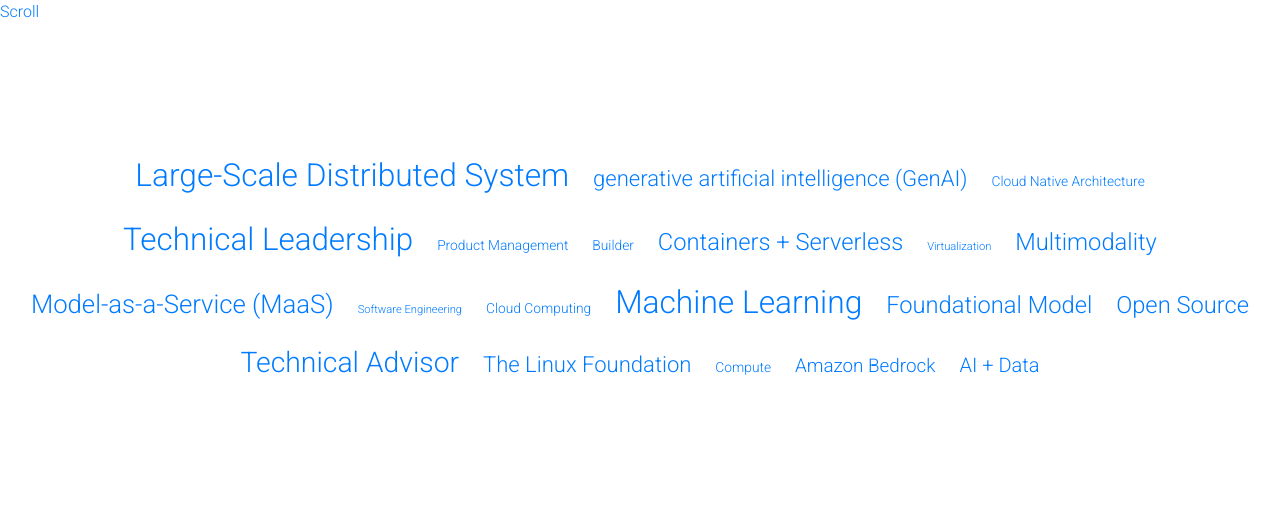
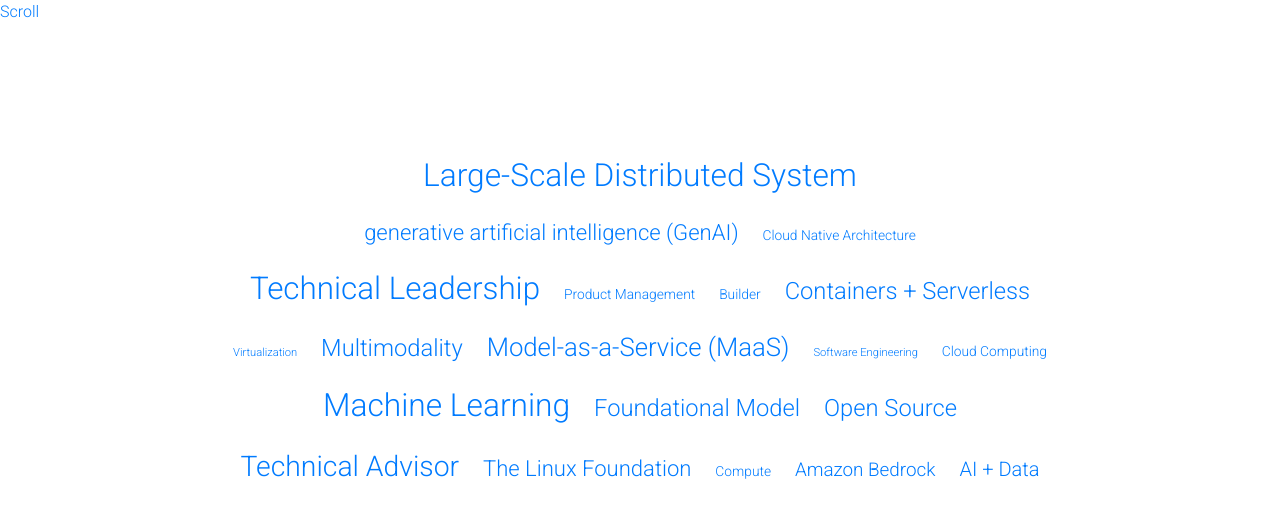
Before and after one commit to gfw001/gfw001.github.io, a Jekyll site: the page wordcloud.html, which Jekyll copies as it is, in a window 1280 px wide. Shown: the top 518 px of the page. Built offline with Jekyll 4.4.1, drawn with Linux system fonts in a browser that asks for light colours; a style sheet for code colours, icons or effects is not loaded.

Commit message:
Update wordcloud.html

```diff
--- a/wordcloud.html
+++ b/wordcloud.html
@@ -96,8 +96,8 @@
                <div class="home-section-bg " ></div>
                <div class="container-center" >
                <div class="row" >
-                 <div class="col col-lg-2"></div>
-                 <div class="col-md-auto">
+                 <div class="col-sm-2"></div>
+                 <div class="col-sm-8">
                <div class="tag-cloud" style="margin-top: 120px;">
                    <a href="" style="font-size:1.9808597661330818rem">Large-Scale Distributed System</a>
                    <a href="" style="font-size:1.3797423688644388rem">generative artificial intelligence (GenAI)</a>
@@ -121,7 +121,7 @@
                    <a href="" style="font-size:1.2537593519539654rem">AI + Data</a>
                 </div>
                    </div>
-                   <div class="col col-lg-2"></div>
+                   <div class="col-sm-2"></div>
                 </div>
                 </div>
                 </section>
```
